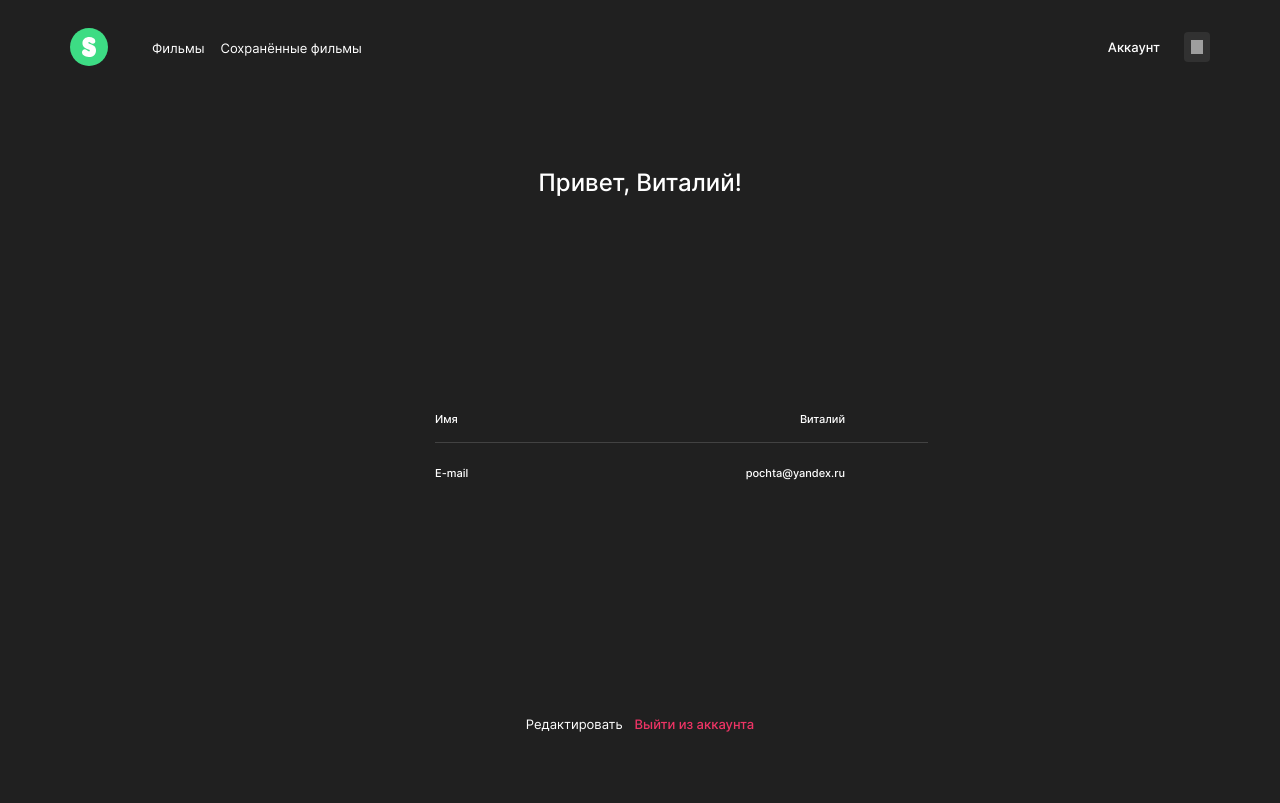
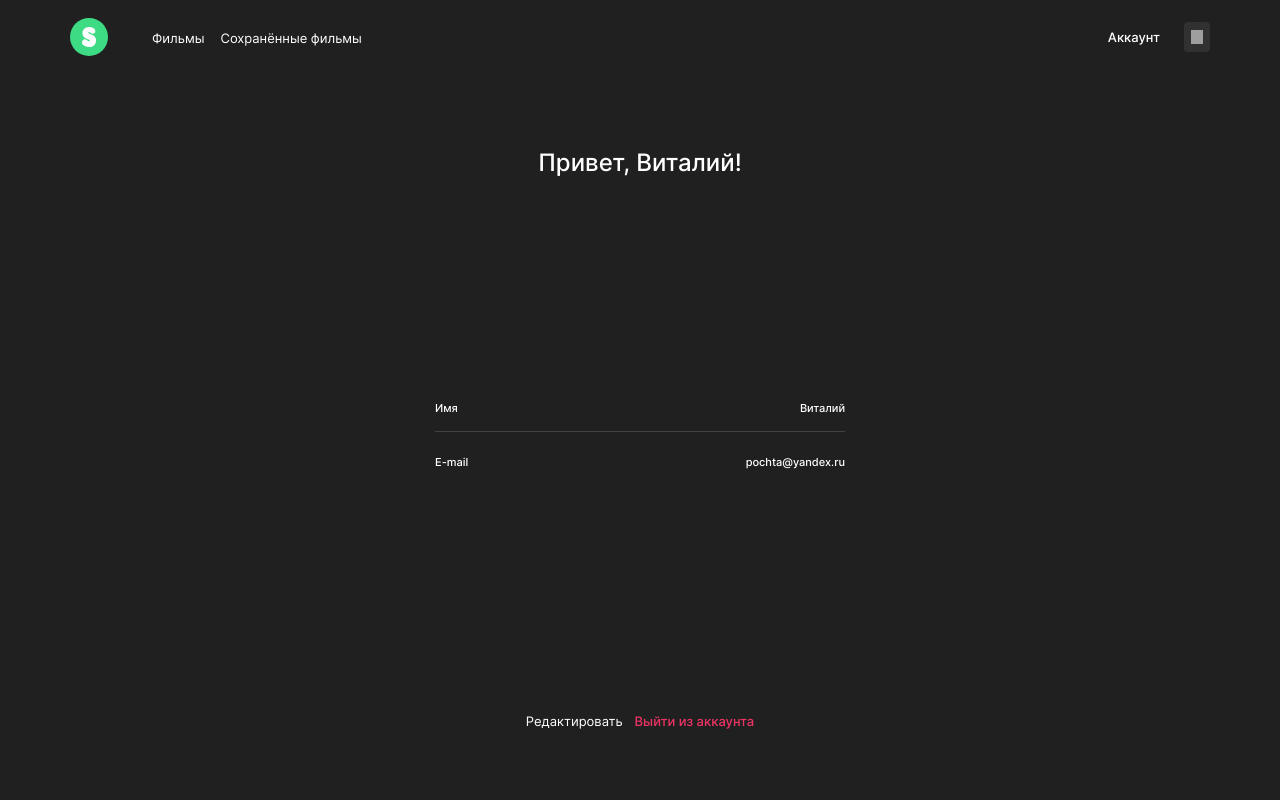
Before and after one commit to lamchik/movies-explorer-frontend, a React (Create React App) app in the folder diplom/: page /profile in a window 1280 px wide. Built offline with nearby package versions, Linux system fonts and the light colour scheme; grey boxes are pictures that could not be loaded.

Commit message:
пофиксила страницу профиля

```diff
--- a/diplom/src/components/Container/Container.css
+++ b/diplom/src/components/Container/Container.css
@@ -1,4 +1,4 @@
 .container {
   max-width: 100vw;
-  max-height: 100vh;
+  /* max-height: 100vh; */
 }
--- a/diplom/src/components/Profile/Profile.css
+++ b/diplom/src/components/Profile/Profile.css
@@ -1,11 +1,12 @@
 .profile {
   background-color: #202020;
   padding: 74px 435px 70px;
-  height: 88.6vh;
+  height: calc(100vh - 74px);
   box-sizing: border-box;
   display: flex;
   flex-direction: column;
   justify-content: space-between;
+  align-items: center;
 }
 /* .profile__main {
   display: flex;
@@ -23,6 +24,7 @@
 }
 
 .profile__form {
+  width: 410px;
 }
 
 .profile__form-name {
@@ -42,6 +44,9 @@
   color: #ffffff;
 }
 
+.profile__line {
+  width: 410px;
+}
 .profile__form-name-inpu {
 }
 
--- a/diplom/src/components/ProfileHeader/ProfileHeader.css
+++ b/diplom/src/components/ProfileHeader/ProfileHeader.css
@@ -3,6 +3,8 @@
   padding: 28px 70px;
   display: flex;
   justify-content: space-between;
+  height: 74px;
+  box-sizing: border-box;
 }
 
 .header-profile__logo {
```
